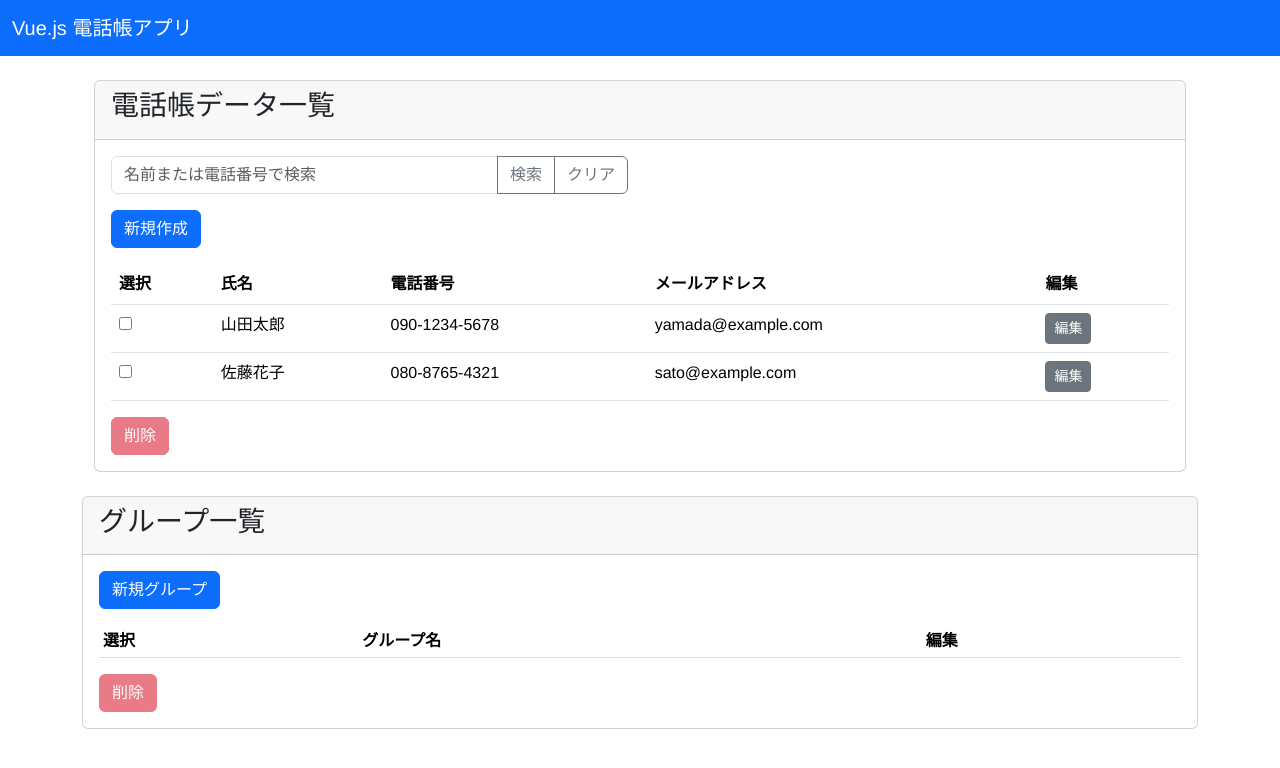
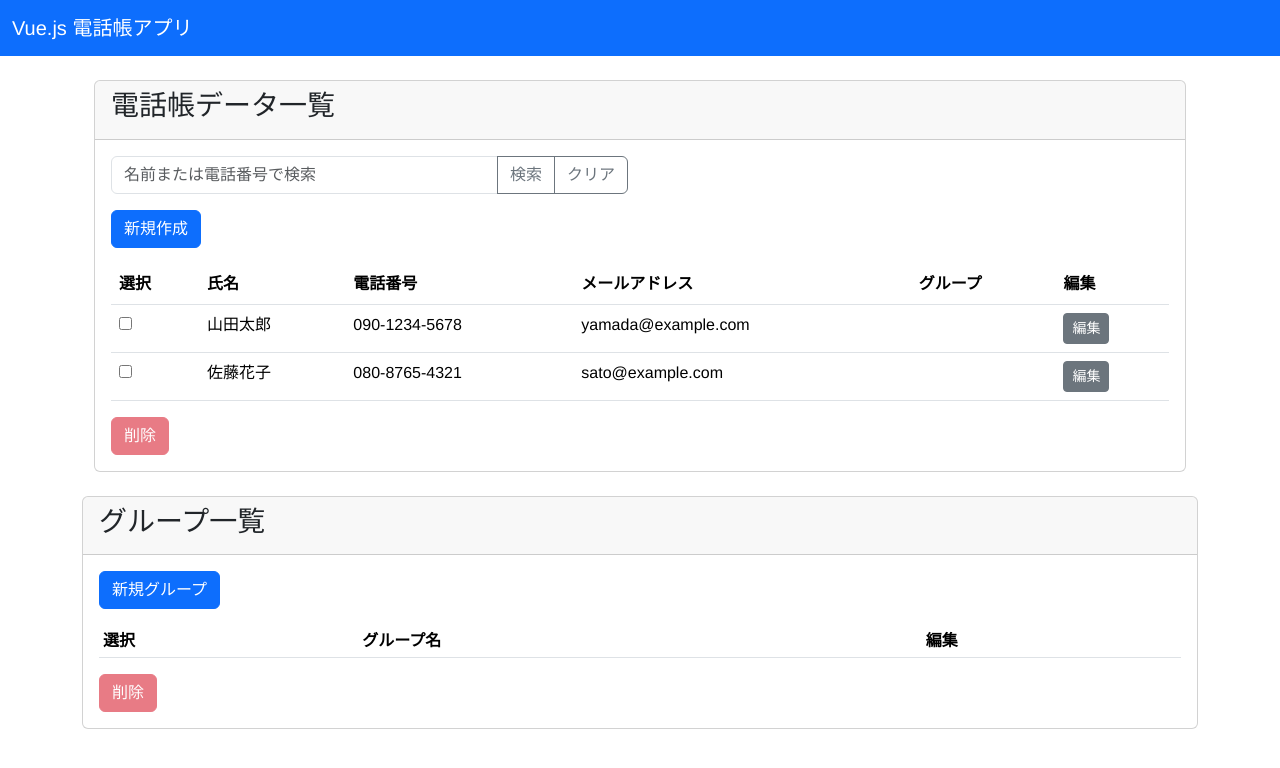
Before and after one commit to ushimarukotaro/Vue_TelDir_v2, a Vue app: page / in a window 1280 px wide. Shown: the top 768 px of the page. Built offline with nearby package versions, Linux system fonts and the light colour scheme.

Commit message:
課題8：連絡先とグループの関連付け

```diff
--- a/src/components/ContactItem.vue
+++ b/src/components/ContactItem.vue
@@ -7,6 +7,7 @@
         <td>{{ contact.name }}</td>
         <td>{{ contact.phone }}</td>
         <td>{{ contact.email }}</td>
+        <td>{{ getGroupName(contact.groupId) }}</td>
         <td class="text-center">
             <button type="button" class="btn btn-secondary btn-sm me-2" @click="$emit('edit', contact)">編集</button>
             <button type="button" class="btn btn-danger btn-sm" @click="deleteItem">削除</button>
@@ -32,6 +33,11 @@ export default {
             if (confirm(`${this.contact.name}の連絡先を削除しますか？`)) {
                 this.$store.dispatch('deleteContact', this.contact.id)
             }
+        },
+        getGroupName(groupId) {
+            if (!groupId) return '';
+            const group = this.groups.find(g => g.id === groupId);
+            return group ? group.name : ''
         }
     }
 }
--- a/src/components/ContactList.vue
+++ b/src/components/ContactList.vue
@@ -24,6 +24,7 @@
                             <th>氏名</th>
                             <th>電話番号</th>
                             <th>メールアドレス</th>
+                            <th>グループ</th>
                             <th>編集</th>
                         </tr>
                     </thead>
@@ -35,6 +36,7 @@
                             <td>{{ contact.name }}</td>
                             <td>{{ contact.phone }}</td>
                             <td>{{ contact.email }}</td>
+                            <td>{{ getGroupName(contact.groupId) }}</td>
                             <td>
                                 <button type="button" class="btn btn-secondary btn-sm"
                                     @click="editContact(contact)">編集</button>
@@ -63,7 +65,8 @@ export default {
     },
     computed: {
         ...mapGetters({
-            allContacts: 'getContacts'
+            allContacts: 'getContacts',
+            groups: 'getAllGroups'
         }),
         contacts() {
             return this.filteredContacts.length > 0 ? this.filteredContacts : this.allContacts
@@ -107,10 +110,16 @@ export default {
         clearSearch() {
             this.searchQuery = ''
             this.filteredContacts = []
+        },
+        getGroupName(groupId) {
+            if (!groupId) return ''
+            const group = this.groups.find(g => g.id === groupId);
+            return group ? group.name : ''
         }
     },
     created() {
         this.$store.dispatch('loadContacts')
+        this.$store.dispatch('loadGroups')
     }
 }
 </script>
```
Also changed, not shown: src/views/Home.vue (indentation only).
